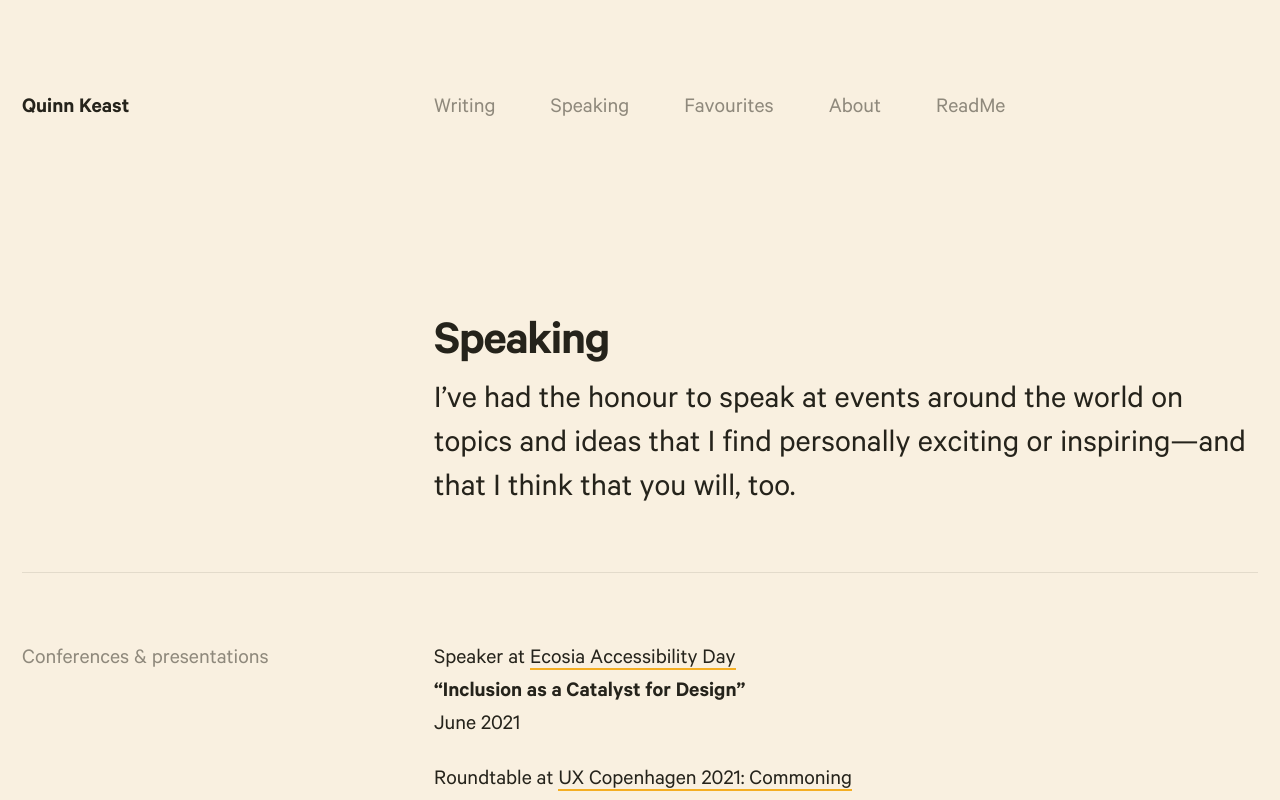
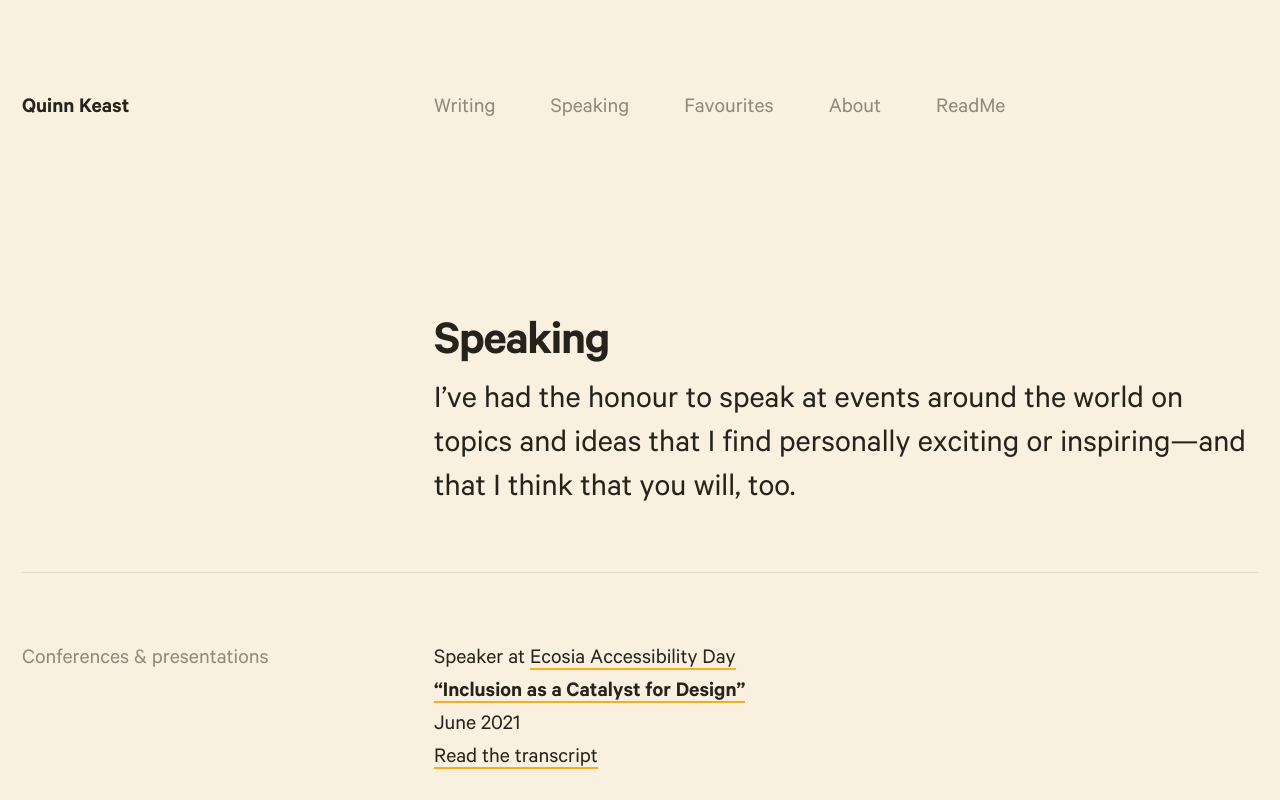
Before and after one commit to quinnkeast/quinnkeast-website, a Next.js app: page /speaking in a window 1280 px wide. Shown: the top 800 px of the page. Built offline with nearby package versions, Linux system fonts and the light colour scheme.

Commit message:
Add link to talk transcript

```diff
--- a/pages/speaking.js
+++ b/pages/speaking.js
@@ -1,6 +1,7 @@
 import Head from "next/head";
 import Layout from "../components/layout";
 import PageHeader from "../components/page-header";
+import Link from "next/link";
 
 function Speaking() {
   return (
@@ -27,9 +28,11 @@ function Speaking() {
             Speaker at{" "}
             <a href="https://ecosia.org/">Ecosia Accessibility Day</a>
             <br />
-            <strong>“Inclusion as a Catalyst for Design”</strong>
+            <strong><Link href="/speaking/inclusion-as-a-catalyst-for-design">“Inclusion as a Catalyst for Design”</Link></strong>
             <br />
             June 2021
+            <br />
+            <Link href="/speaking/inclusion-as-a-catalyst-for-design">Read the transcript</Link>
           </p>
           <p>
             Roundtable at{" "}
```
